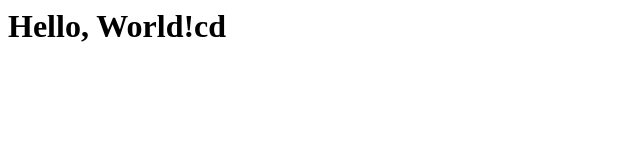
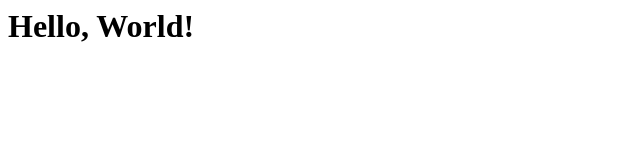
Before and after one commit to GraceAbike/Grace-Arnold, a plain HTML site: page index.html in a window 1280 px wide. Shown: the full height of the page, 0-640 px from the left. Drawn offline with Linux system fonts and the light colour scheme.

Commit message:
Add files via upload

```diff
--- a/index.html
+++ b/index.html
@@ -6,6 +6,6 @@
     <title>Document</title>
 </head>
 <body>
-    <h1>Hello, World!cd </h1>
+    <h1>Hello, World!</h1>
 </body>
 </html>
```
